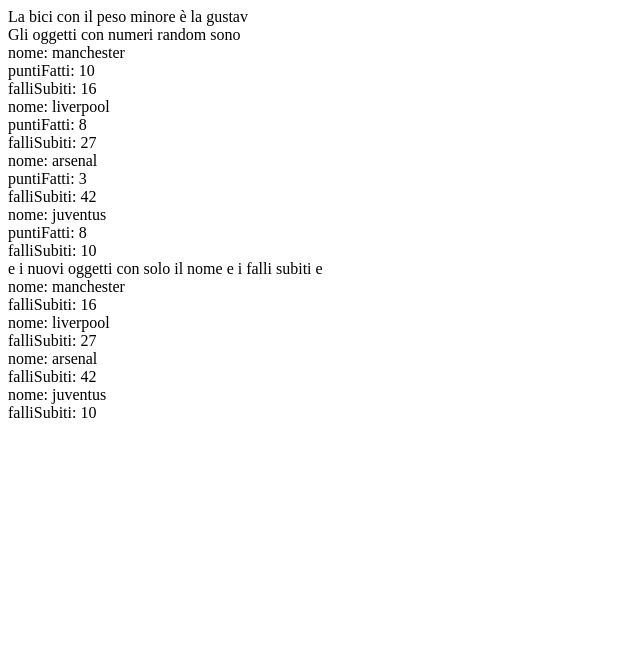
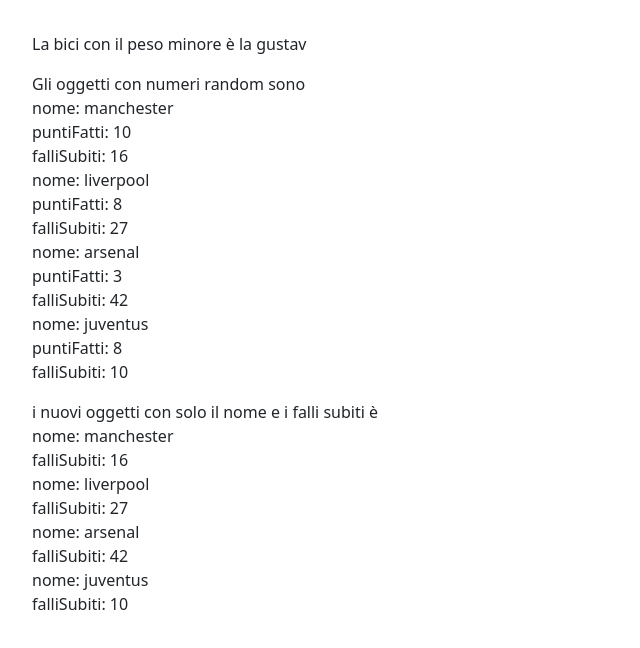
Before and after one commit to maino1997/js-snack-es6, a plain HTML site: page index.html in a window 1280 px wide. Shown: the whole page, without its empty margins (0-640 px from the left). Drawn offline with nearby package versions, Linux system fonts and the light colour scheme.

Commit message:
little style and margins

```diff
--- a/index.html
+++ b/index.html
@@ -5,12 +5,16 @@
     <meta charset="UTF-8">
     <meta http-equiv="X-UA-Compatible" content="IE=edge">
     <meta name="viewport" content="width=device-width, initial-scale=1.0">
+    <!-- CSS only -->
+    <link href="https://cdn.jsdelivr.net/npm/bootstrap@5.1.3/dist/css/bootstrap.min.css" rel="stylesheet"
+        integrity="sha384-1BmE4kWBq78iYhFldvKuhfTAU6auU8tT94WrHftjDbrCEXSU1oBoqyl2QvZ6jIW3" crossorigin="anonymous">
     <title>Document</title>
 </head>
 
-<body>
-    <div id="display-first"></div>
-    <div id="display-second"></div>
+<body class="p-3">
+    <div id="display-first" class="m-3"></div>
+    <div id="display-second" class="m-3"></div>
+    <div id="display-third" class="m-3"></div>
     <script src="script.js"></script>
 </body>
 
--- a/script.js
+++ b/script.js
@@ -61,6 +61,7 @@ displayElement.innerText = message;
 // SNACK 2
 
 const displayElementBottom = document.getElementById("display-second");
+const displayElementThird = document.getElementById("display-third");
 
 
 const getRandomNumber = (min, max) => {
@@ -98,13 +99,14 @@ for (let i = 0; i < teamList.length; i++) {
     let { puntiFatti } = teamList[i];
     let { falliSubiti } = teamList[i];
 
-    // console.log(puntiFatti);
-    // console.log(falliSubiti);
 
     puntiFatti = getRandomNumber(1, 30);
     falliSubiti = getRandomNumber(1, 50);
     teamList[i].puntiFatti = puntiFatti;
     teamList[i].falliSubiti = falliSubiti;
+    console.log(puntiFatti);
+    console.log(falliSubiti);
+
     console.log(teamList[i]);
 
     for (let key in teamList[i]) {
@@ -135,5 +137,6 @@ for (let i = 0; i < teamList.length; i++) {
 console.table(newArray);
 
 
-displayElementBottom.innerHTML = `Gli oggetti con numeri random sono${newTeamObject} <br>
-e i nuovi oggetti con solo il nome e i falli subiti e ${newArrayString}`;
+displayElementBottom.innerHTML = `Gli oggetti con numeri random sono${newTeamObject}`;
+
+displayElementThird.innerHTML = `i nuovi oggetti con solo il nome e i falli subiti è ${newArrayString}`;
```
